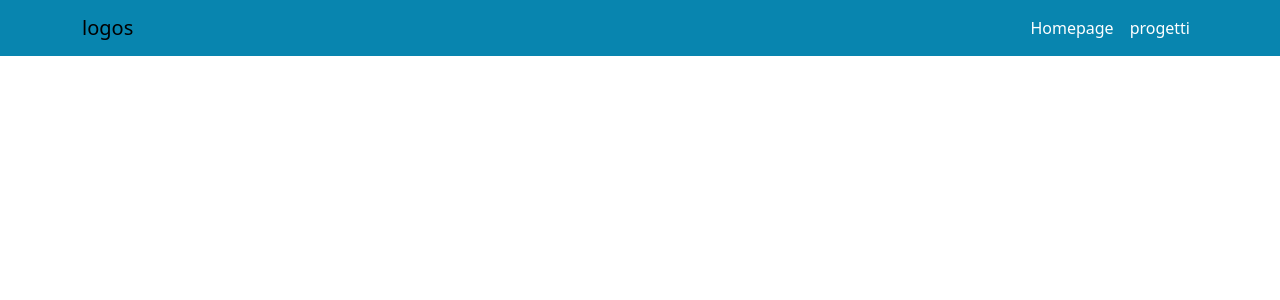
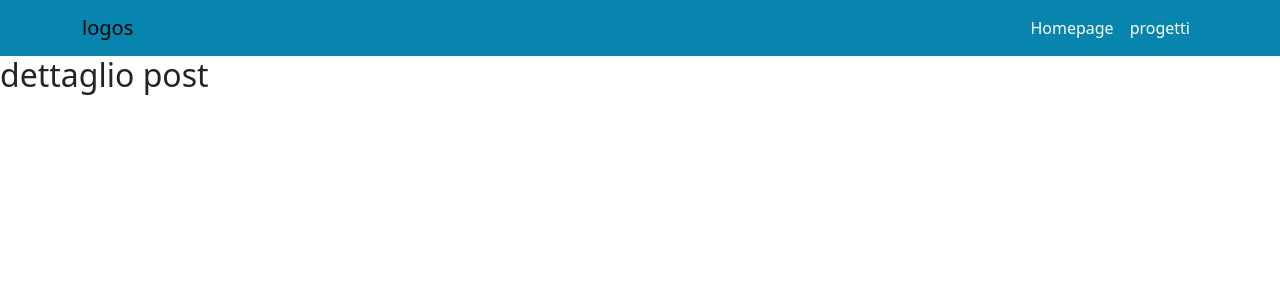
Before and after one commit to giuseppemaisto/vite-boolfolio, a Vue app: page /prodotti/1 in a window 1280 px wide. Shown: the top 300 px of the page. Built offline with nearby package versions, Linux system fonts and the light colour scheme.

Commit message:
inizio dettaglio pagina

```diff
--- /dev/null
+++ b/src/pages/SinglePost.vue
@@ -0,0 +1,16 @@
+        <script>
+        export default {
+            name: 'SinglePost',
+            data(){
+                return
+            }
+        }
+        </script>
+<template lang="">
+    <div>
+        <h2>dettaglio post</h2>
+    </div>
+</template>
+<style lang="">
+
+</style>
--- a/src/router.js
+++ b/src/router.js
@@ -2,6 +2,8 @@
 import { createRouter, createWebHistory } from 'vue-router';
 import HomePage from './pages/HomePage.vue';
 import PostList from './pages/PostList.vue';
+import SinglePost from './pages/SinglePost.vue'
+
 const router = createRouter({
     history: createWebHistory(),
     routes: [
@@ -14,7 +16,14 @@ const router = createRouter({
             path: '/progetti',
             name: 'post_list',
             component: PostList
-        }
+        },
+        //rotta dettaglio post
+       {
+            path:'/prodotti/:slug',//il nome del parametro deve conciderre con qeullo dato in api.php di laravel
+            name:'single_post',
+            component: SinglePost
+
+       }
     ]
 });
 export { router };
```
